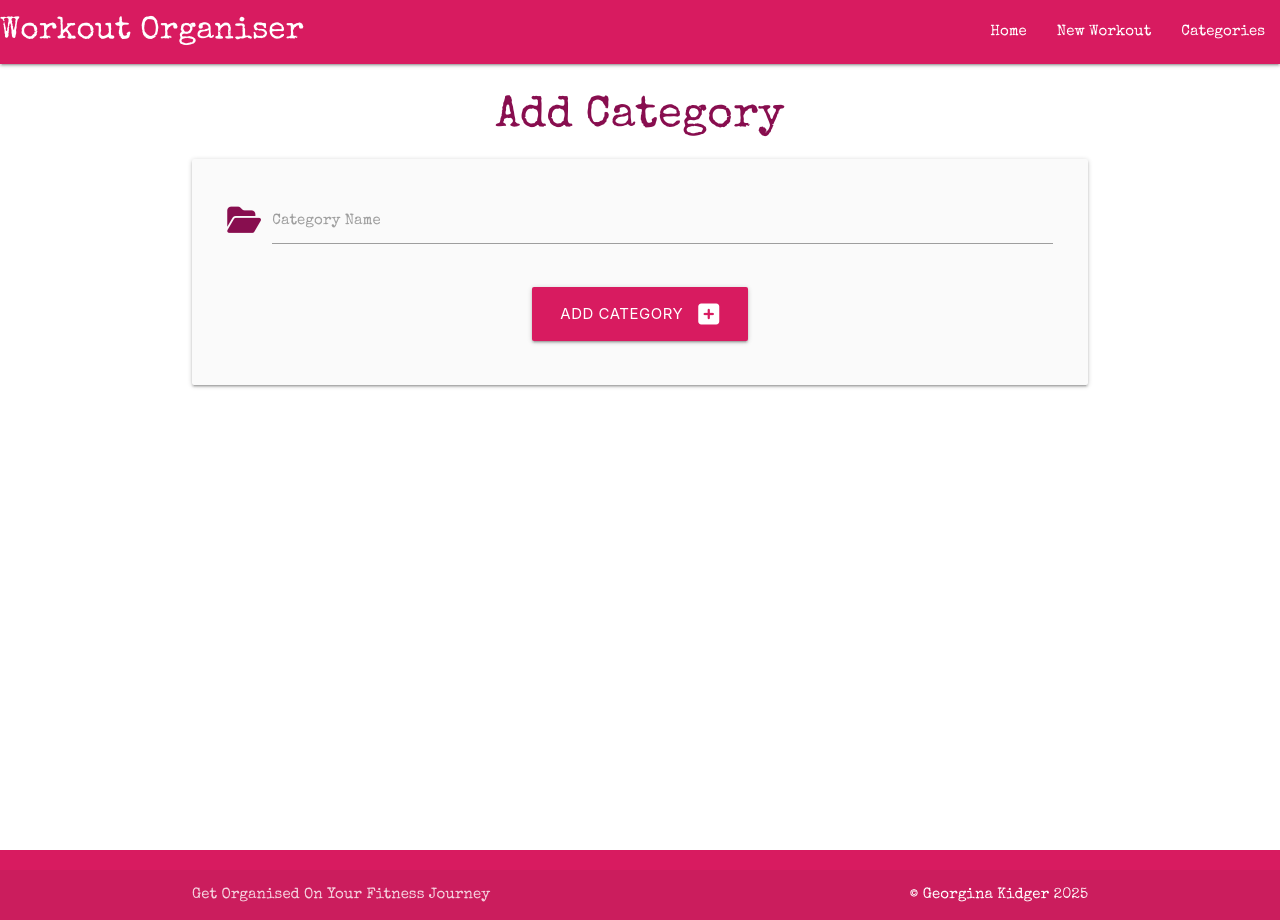
After one commit to Georgina90-x/Project-3, a Flask app: page /add_body_category in a window 1280 px wide. The commit adds this page. Run offline with Flask 3, Linux system fonts and the light colour scheme.

Commit message:
created category pages and functionality to add category to db

```diff
--- a/workouts/routes.py
+++ b/workouts/routes.py
@@ -1,7 +1,23 @@
-from flask import render_template
+from flask import render_template, request, redirect, url_for
 from workouts import app, db
 from workouts.models import Category, Exercise
 
 @app.route("/")
 def home():
     return render_template("workouts.html")
+
+
+
+@app.route("/body_categories")
+def categories():
+    return render_template("body_categories.html")
+
+
+@app.route("/add_body_category", methods=["GET", "POST"])
+def add_body_category():
+    if request.method == "POST":
+        category = Category(category_name=request.form.get("category_name"))
+        db.session.add(category)
+        db.session.commit()
+        return redirect(url_for("body_categories"))
+    return render_template("add_body_category.html")
--- a/workouts/static/css/style.css
+++ b/workouts/static/css/style.css
@@ -1,8 +1,15 @@
+.special-elite-regular {
+    font-family: "Special Elite", serif;
+    font-weight: 400;
+    font-style: normal;
+  }
+
 /* sticky footer */
 body {
     display: flex;
     min-height: 100vh;
     flex-direction: column;
+    font-family: "Special Elite", serif;
   }
 
   main {
--- /dev/null
+++ b/workouts/templates/add_body_category.html
@@ -0,0 +1,27 @@
+{% extends "base.html" %}
+{% block content %}
+
+<h3 class="pink-text text-darken-4 center-align">Add Category</h3>
+
+<div class="row card-panel grey lighten-5">
+    <form class="col s12" method="POST" action="{{ url_for('add_body_category') }}">
+        <!-- category name -->
+        <div class="row">
+            <div class="input-field col s12">
+                <i class="fas fa-folder-open prefix pink-text text-darken-4"></i>
+                <input id="category_name" name="category_name" minlength="3" maxlength="25" type="text" class="validate" required>
+                <label for="category_name">Category Name</label>
+            </div>
+        </div>
+        <!-- submit button -->
+        <div class="row">
+            <div class="col s12 center-align">
+                <button type="submit" class="btn-large pink darken-1">
+                    Add Category <i class="fas fa-plus-square right"></i>
+                </button>
+            </div>
+        </div>
+    </form>
+</div>
+
+{% endblock %}
--- a/workouts/templates/base.html
+++ b/workouts/templates/base.html
@@ -3,8 +3,12 @@
 <head>
     <meta charset="UTF-8">
     <meta name="viewport" content="width=device-width, initial-scale=1.0">
+    <link rel="stylesheet" href="https://cdnjs.cloudflare.com/ajax/libs/font-awesome/6.7.2/css/all.min.css" integrity="sha512-Evv84Mr4kqVGRNSgIGL/F/aIDqQb7xQ2vcrdIwxfjThSH8CSR7PBEakCr51Ck+w+/U6swU2Im1vVX0SVk9ABhg==" crossorigin="anonymous" referrerpolicy="no-referrer" />
     <link rel="stylesheet" href="https://cdnjs.cloudflare.com/ajax/libs/materialize/1.0.0/css/materialize.min.css" type="text/css">
     <link rel="stylesheet" href="{{ url_for('static', filename='css/style.css')  }}" type="text/css">
+    <link rel="preconnect" href="https://fonts.googleapis.com">
+    <link rel="preconnect" href="https://fonts.gstatic.com" crossorigin>
+    <link href="https://fonts.googleapis.com/css2?family=Special+Elite&display=swap" rel="stylesheet">
     <title>Workouts</title>
 </head>
 <body>
@@ -16,7 +20,7 @@
               <ul class="right hide-on-med-and-down">
                 <li><a href="{{ url_for('home') }}">Home</a></li>
                 <li><a href="">New Workout</a></li>
-                <li><a href="">Body Category</a></li>
+                <li><a href="{{ url_for('categories') }}">Categories</a></li>
               </ul>
             </div>
           </nav>
@@ -24,7 +28,7 @@
           <ul class="sidenav" id="mobile-demo">
             <li><a href="{{ url_for('home') }}">Home</a></li>
             <li><a href="">New Workout</a></li>
-            <li><a href="">Body Category</a></li>
+            <li><a href="{{ url_for('categories') }}">Categories</a></li>
 
           </ul>
     </header>
```
Also changed, not shown: workouts/templates/body_categories.html (added, +14 -0 lines).
